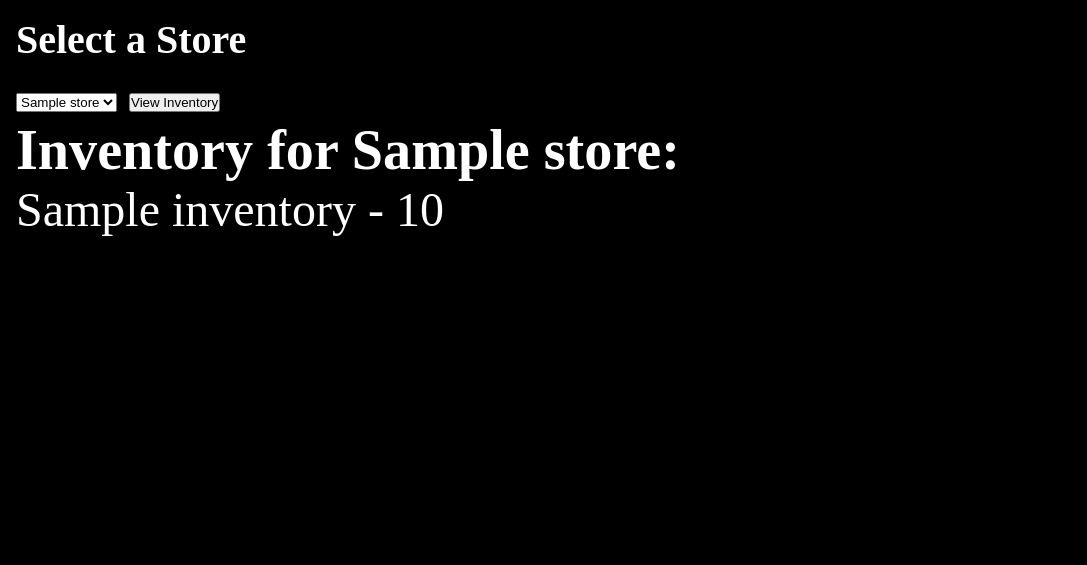
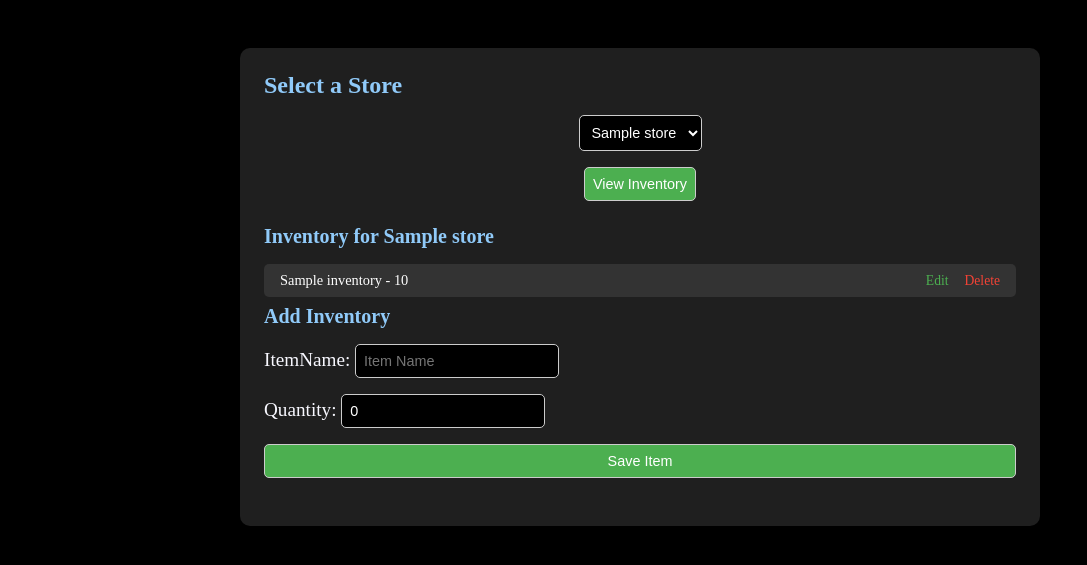
Before and after one commit to sm1rks/Inventory_Project, a Django app: template inventory_project/inventory/templates/inventory/store.html in a window 1280 px wide. Shown: the part 65-630 px from the top of the page, without its empty margins (0-1087 px from the left). Run offline with Django 5.2, Linux system fonts and the light colour scheme; tables that the repository leaves empty hold one stand-in row (values such as "Sample post"); the template is opened without the code that fills it: values that come from a table or form of the project are taken from there, most other values are stand-ins (such as "Sample title", 1, 10 or a date in 2020); parts of the project's set-up code (start-up, migrations or seed data) failed here and were passed over.

Commit message:
Inventory app

```diff
--- /dev/null
+++ b/inventory_project/inventory/forms.py
@@ -0,0 +1,11 @@
+from django import forms
+from .models import Inventory
+
+class InventoryForm(forms.ModelForm):
+    class Meta:
+        model = Inventory
+        fields = ['itemName', 'quantity']
+        widgets = {
+            'itemName': forms.TextInput(attrs={'placeholder': 'Item Name'}),
+            'quantity': forms.NumberInput(attrs={'placeholder': 'Quantity'}),
+        }
--- a/inventory_project/inventory/templates/inventory/store.html
+++ b/inventory_project/inventory/templates/inventory/store.html
@@ -5,12 +5,12 @@
 {% endblock %}
 
 {% block content %}
+<div class="inventory-container">
     <h2>Select a Store</h2>
-    <form method="get" action="{% url 'inventory:store' %}">
-        <label for="store"></label>
+    <form method="get" action="{% url 'inventory:store' %}" class="inventory-header">
         <select name="stores" id="store">
             {% for store in stores %}
-                <option value="{{ storeID }}" {% if store == selected_store %}selected{% endif %}>{{ store.name }}</option>
+                <option value="{{ store.storeID }}" {% if store == selected_store %}selected{% endif %}>{{ store.name }}</option>
             {% empty %}
                 <option>No stores available.</option>
             {% endfor %}
@@ -19,15 +19,27 @@
     </form>
 
     {% if selected_store %}
-        <h3>Inventory for {{ selected_store.name }}:</h3>
-        <ul>
+        <h3>Inventory for {{ selected_store.name }}</h3>
+        <ul class="inventory-list">
             {% for item in inventory_items %}
-                <li>{{ item.itemName }} - {{ item.quantity }}</li>
+                <li>
+                    <span>{{ item.itemName }} - {{ item.quantity }}</span>
+                    <a href="{% url 'inventory:edit_item' item.itemID %}" class="edit-btn">Edit</a>
+                    <a href="{% url 'inventory:delete_item' item.itemID %}" class="delete-btn">Delete</a>
+                </li>
             {% empty %}
                 <li>No inventory items available for this store.</li>
             {% endfor %}
         </ul>
+
+        <h3>Add Inventory</h3>
+        <form method="post">
+            {% csrf_token %}
+            {{ form.as_p }}
+            <button type="submit">Save Item</button>
+        </form>
     {% else %}
         <p>Please select a store to view the inventory.</p>
     {% endif %}
+</div>
 {% endblock %}
--- a/inventory_project/inventory/urls.py
+++ b/inventory_project/inventory/urls.py
@@ -5,4 +5,6 @@ app_name = 'inventory'
 
 urlpatterns = [
     path('store/', views.inventory, name='store'),
+    path('edit/<int:item_id>/', views.edit_inventory_item, name='edit_item'),
+    path('delete/<int:item_id>/', views.delete_inventory_item, name='delete_item'),
 ]
--- a/inventory_project/static/css/style.css
+++ b/inventory_project/static/css/style.css
@@ -187,3 +187,129 @@ nav {
     width: 100%;
     max-width: 300px;
 }
+
+/* Inventory App Styles */
+.inventory-container {
+    max-width: 800px;
+    margin: 2rem auto;
+    padding: 1.5rem;
+    background-color: #1f1f1f;
+    border-radius: 10px;
+    box-shadow: 0 4px 8px rgba(0, 0, 0, 0.2);
+    color: white;
+    text-align: left; /* Align content to the left */
+}
+
+.inventory-container h2 {
+    margin-bottom: 1rem;
+    font-size: 1.5rem; /* Reduced font size */
+    color: #90caf9;
+}
+
+.inventory-container h3 {
+    margin-bottom: 1rem;
+    font-size: 1.25rem; /* Reduced font size */
+    color: #90caf9;
+}
+
+.inventory-container form {
+    margin-bottom: 1.5rem;
+    display: flex;
+    flex-direction: column;
+    gap: 1rem;
+}
+
+.inventory-container form select,
+.inventory-container form input,
+.inventory-container form button {
+    padding: 0.5rem;
+    border-radius: 5px;
+    border: 1px solid #ccc;
+    background-color: black;
+    color: white;
+    font-size: 0.9rem; /* Reduced font size */
+}
+
+.inventory-container form button {
+    background-color: #4caf50;
+    color: white;
+    cursor: pointer;
+    transition: background-color 0.3s ease;
+}
+
+.inventory-container form button:hover {
+    background-color: #388e3c;
+}
+
+.inventory-list {
+    list-style: none;
+    padding: 0;
+    margin: 0;
+}
+
+.inventory-list li {
+    display: flex;
+    justify-content: space-between;
+    align-items: center;
+    padding: 0.5rem 1rem;
+    margin-bottom: 0.5rem;
+    background-color: #333;
+    border-radius: 5px;
+    color: white;
+    font-size: 0.9rem; /* Reduced font size */
+    overflow: hidden; /* Prevent content overflow */
+}
+
+.inventory-list li span {
+    flex: 1; /* Allow the text to take up available space */
+    white-space: nowrap; /* Prevent text wrapping */
+    overflow: hidden; /* Hide overflowing text */
+    text-overflow: ellipsis; /* Add ellipsis for long text */
+}
+
+.inventory-list li a {
+    margin-left: 1rem;
+    font-size: 0.85rem; /* Reduced font size */
+    color: #90caf9;
+    text-decoration: none;
+    flex-shrink: 0; /* Prevent buttons from shrinking */
+}
+
+.inventory-list li a:hover {
+    color: #bbdefb;
+}
+
+.inventory-list li a.edit-btn {
+    color: #4caf50;
+}
+
+.inventory-list li a.delete-btn {
+    color: #f44336;
+}
+
+.inventory-header {
+    display: flex;
+    justify-content: space-between;
+    align-items: center;
+    margin-bottom: 1.5rem;
+}
+
+.inventory-header select {
+    max-width: 200px;
+    font-size: 0.9rem; /* Reduced font size */
+}
+
+.inventory-header button {
+    padding: 0.5rem 1rem;
+    font-size: 0.9rem; /* Reduced font size */
+    background-color: #4caf50;
+    color: white;
+    border: none;
+    border-radius: 5px;
+    cursor: pointer;
+    transition: background-color 0.3s ease;
+}
+
+.inventory-header button:hover {
+    background-color: #388e3c;
+}
```
Also changed, not shown: inventory_project/inventory/templates/inventory/delete_item.html (added, +16 -0 lines), inventory_project/inventory/templates/inventory/edit_item.html (added, +17 -0 lines), inventory_project/inventory/views.py (+39 -3 lines).
